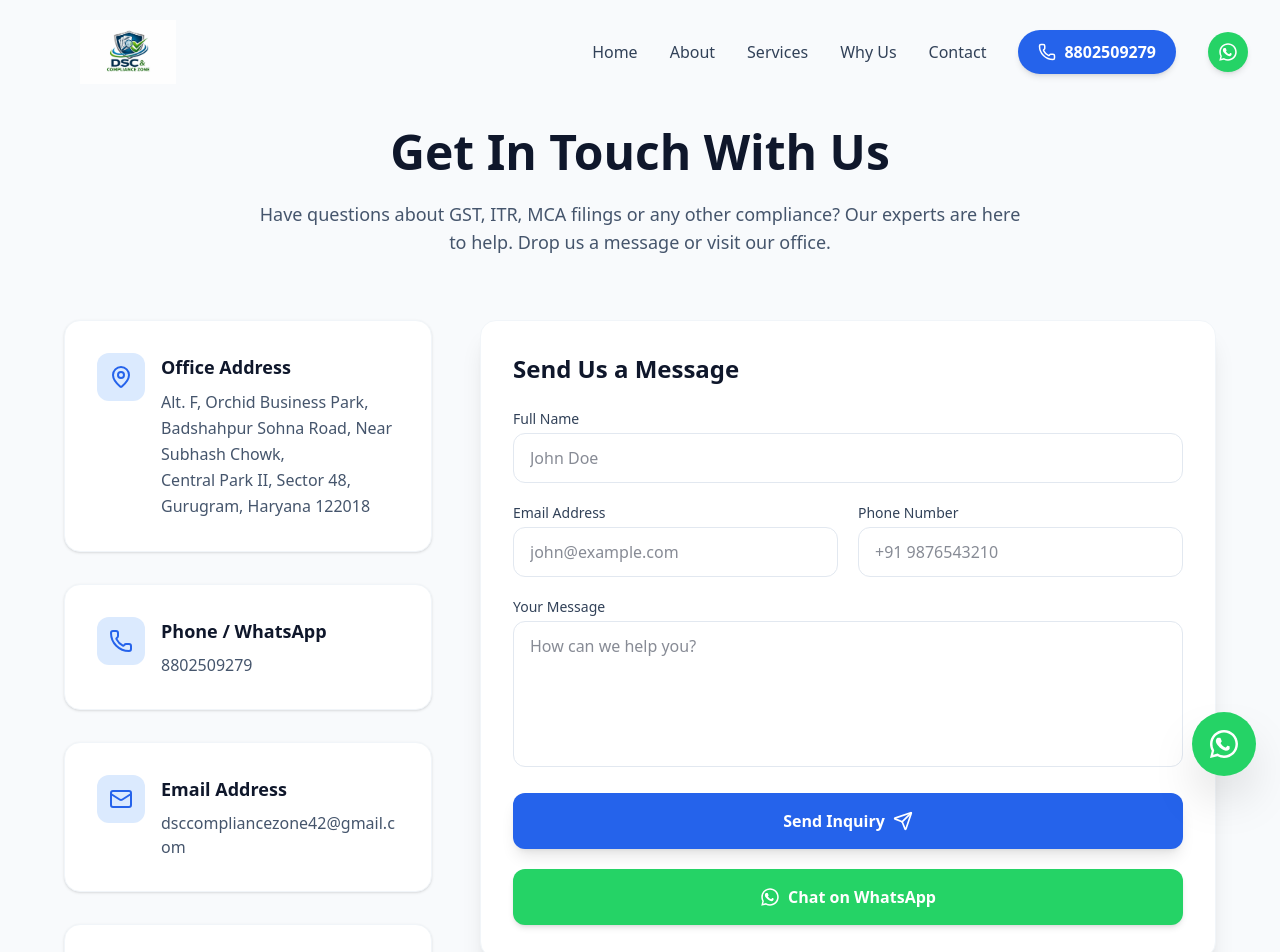
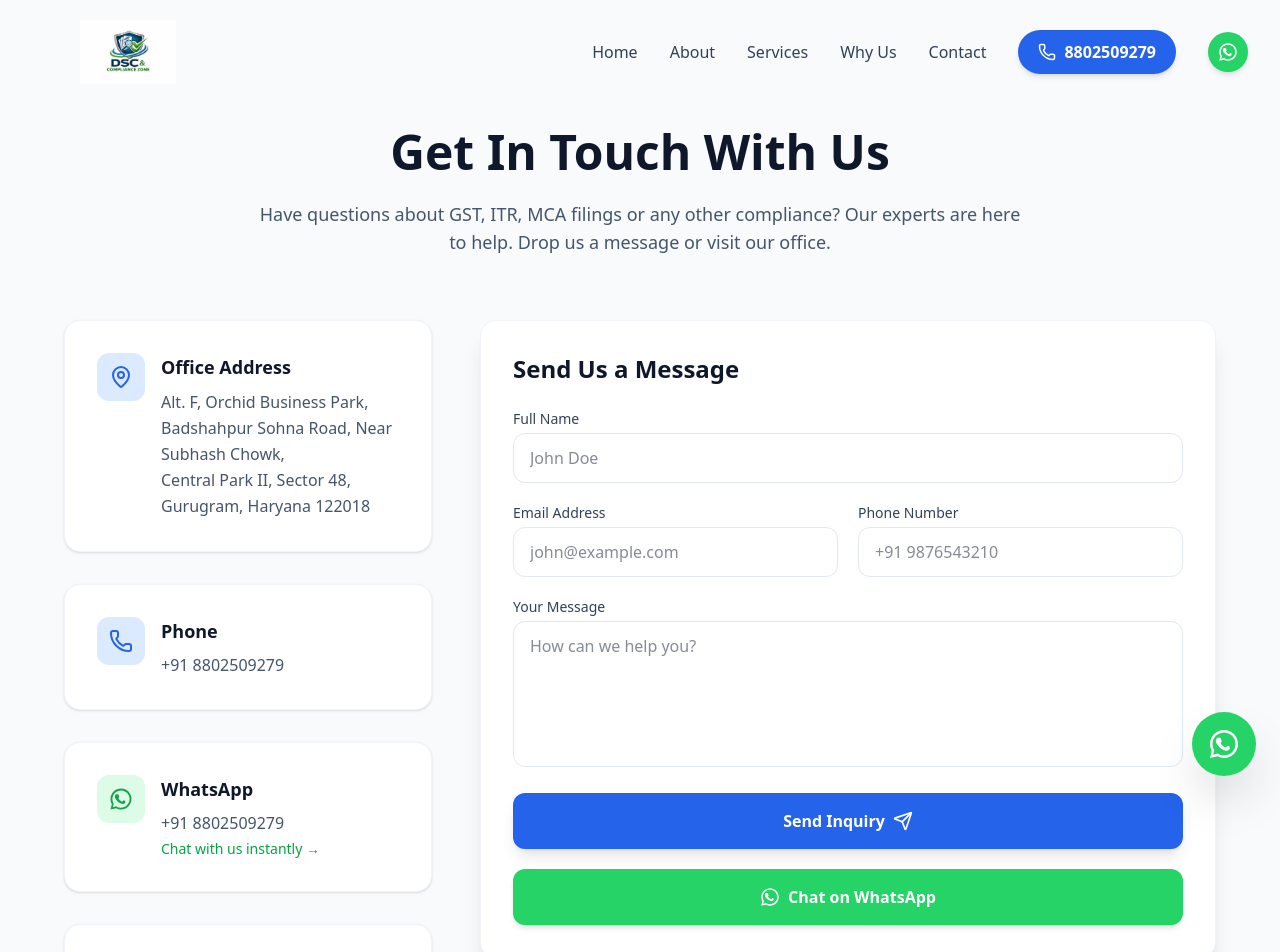
Before and after one commit to aksh12akk/dsc-and-compilance, a Next.js app: page /contact in a window 1280 px wide. Shown: the top 952 px of the page. Built offline with nearby package versions, Linux system fonts and the light colour scheme.

Commit message:
Update page.tsx

```diff
--- a/app/contact/page.tsx
+++ b/app/contact/page.tsx
@@ -1,5 +1,6 @@
 import ContactForm from "@/components/ContactForm";
 import { MapPin, Phone, Mail, Clock } from "lucide-react";
+import WhatsAppIcon from "@/components/WhatsAppIcon";
 
 export const metadata = {
   title: "Contact Us | DSC & Compliance",
@@ -43,12 +44,29 @@
                 <Phone size={24} />
               </div>
               <div>
-                <h4 className="text-lg font-bold text-slate-900 mb-2">Phone / WhatsApp</h4>
+                <h4 className="text-lg font-bold text-slate-900 mb-2">Phone</h4>
                 <p className="text-slate-600">
-                  <a href="tel:8802509279" className="hover:text-primary-600 transition-colors">8802509279</a>
+                  <a href="tel:8802509279" className="hover:text-primary-600 transition-colors">+91 8802509279</a>
                 </p>
               </div>
             </div>
+
+            {/* WhatsApp Card */}
+            <a
+              href="https://wa.me/918802509279?text=Hello!%20I%20found%20your%20website%20and%20I%20need%20assistance."
+              target="_blank"
+              rel="noopener noreferrer"
+              className="bg-white p-8 rounded-2xl shadow-sm border border-slate-100 flex items-start gap-4 hover:border-green-200 hover:shadow-md transition-all group"
+            >
+              <div className="w-12 h-12 rounded-xl flex items-center justify-center shrink-0 transition-colors" style={{ backgroundColor: '#dcfce7' }}>
+                <WhatsAppIcon className="w-6 h-6" color="#16a34a" />
+              </div>
+              <div>
+                <h4 className="text-lg font-bold text-slate-900 mb-2 group-hover:text-green-700 transition-colors">WhatsApp</h4>
+                <p className="text-slate-600 group-hover:text-green-600 transition-colors">+91 8802509279</p>
+                <p className="text-sm text-green-600 font-medium mt-1">Chat with us instantly →</p>
+              </div>
+            </a>
 
             <div className="bg-white p-8 rounded-2xl shadow-sm border border-slate-100 flex items-start gap-4">
               <div className="w-12 h-12 bg-primary-100 text-primary-600 rounded-xl flex items-center justify-center shrink-0">
```
